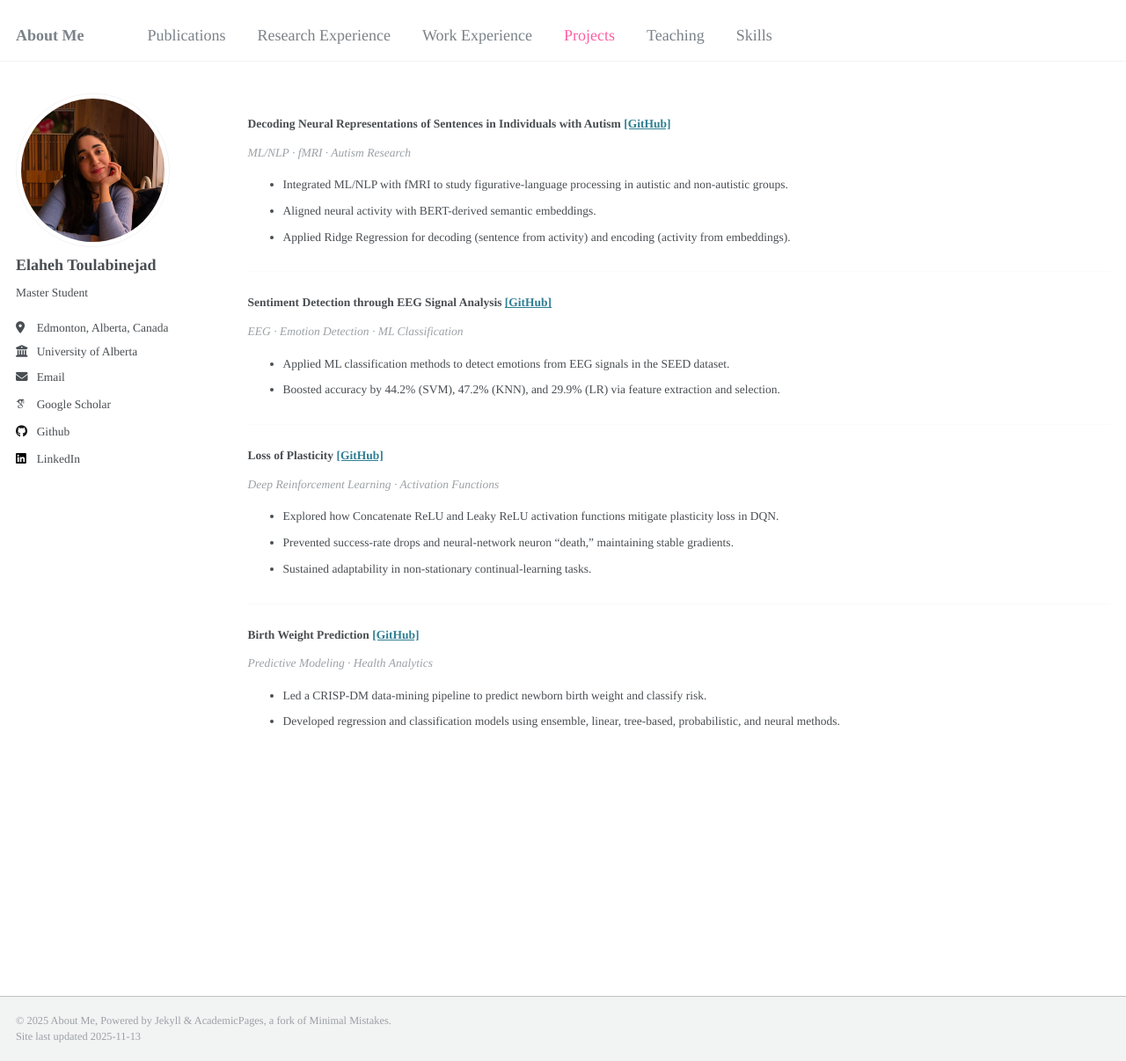
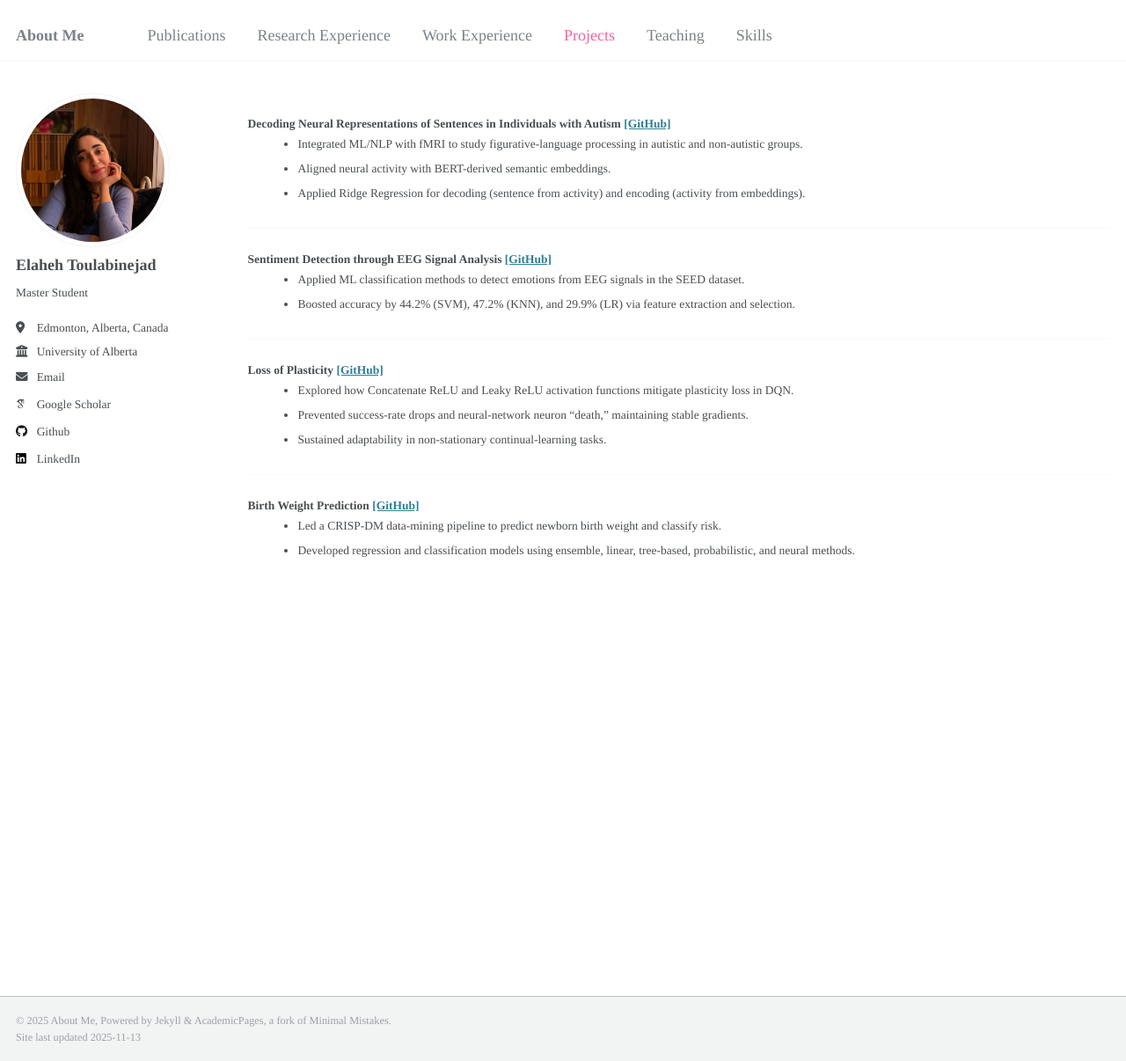
Before and after one commit to ellietoulabi/ellietoulabi.github.io, a Jekyll site: the page built from _pages/projects.md, in a window 1280 px wide and 1206 px high. Shown: the whole window at 88% size. Built offline with Jekyll 4.4.1, drawn with Linux system fonts in a browser that asks for light colours; some web fonts are replaced.

Commit message:
size; project link

```diff
--- a/_pages/projects.md
+++ b/_pages/projects.md
@@ -9,8 +9,8 @@
 
 <div class="projects-page">
   <section class="project">
-    <h3>Decoding Neural Representations of Sentences in Individuals with Autism <a href="https://github.com/" target="_blank" rel="noopener noreferrer">[GitHub]</a></h3>
-    <p class="projects-page__meta">ML/NLP · fMRI · Autism Research</p>
+    <h3>Decoding Neural Representations of Sentences in Individuals with Autism <a href="https://github.com/ellietoulabi/CMPUT605" target="_blank" rel="noopener noreferrer">[GitHub]</a></h3>
+    <!-- <p class="projects-page__meta">ML/NLP · fMRI · Autism Research</p> -->
     <ul>
       <li>Integrated ML/NLP with fMRI to study figurative-language processing in autistic and non-autistic groups.</li>
       <li>Aligned neural activity with BERT-derived semantic embeddings.</li>
@@ -19,8 +19,8 @@
   </section>
 
   <section class="project">
-    <h3>Sentiment Detection through EEG Signal Analysis <a href="https://github.com/" target="_blank" rel="noopener noreferrer">[GitHub]</a></h3>
-    <p class="projects-page__meta">EEG · Emotion Detection · ML Classification</p>
+    <h3>Sentiment Detection through EEG Signal Analysis <a href="https://github.com/ellietoulabi/eeg_emotion_detection" target="_blank" rel="noopener noreferrer">[GitHub]</a></h3>
+    <!-- <p class="projects-page__meta">EEG · Emotion Detection · ML Classification</p> -->
     <ul>
       <li>Applied ML classification methods to detect emotions from EEG signals in the SEED dataset.</li>
       <li>Boosted accuracy by 44.2% (SVM), 47.2% (KNN), and 29.9% (LR) via feature extraction and selection.</li>
@@ -28,8 +28,8 @@
   </section>
 
   <section class="project">
-    <h3>Loss of Plasticity <a href="https://github.com/" target="_blank" rel="noopener noreferrer">[GitHub]</a></h3>
-    <p class="projects-page__meta">Deep Reinforcement Learning · Activation Functions</p>
+    <h3>Loss of Plasticity <a href="https://github.com/ellietoulabi/Loss-of-Plasticity" target="_blank" rel="noopener noreferrer">[GitHub]</a></h3>
+    <!-- <p class="projects-page__meta">Deep Reinforcement Learning · Activation Functions</p> -->
     <ul>
       <li>Explored how Concatenate ReLU and Leaky ReLU activation functions mitigate plasticity loss in DQN.</li>
       <li>Prevented success-rate drops and neural-network neuron “death,” maintaining stable gradients.</li>
@@ -38,8 +38,8 @@
   </section>
 
   <section class="project">
-    <h3>Birth Weight Prediction <a href="https://github.com/" target="_blank" rel="noopener noreferrer">[GitHub]</a></h3>
-    <p class="projects-page__meta">Predictive Modeling · Health Analytics</p>
+    <h3>Birth Weight Prediction <a href="https://github.com/ellietoulabi/Weight-at-Birth-Prediction" target="_blank" rel="noopener noreferrer">[GitHub]</a></h3>
+    <!-- <p class="projects-page__meta">Predictive Modeling · Health Analytics</p> -->
     <ul>
       <li>Led a CRISP-DM data-mining pipeline to predict newborn birth weight and classify risk.</li>
       <li>Developed regression and classification models using ensemble, linear, tree-based, probabilistic, and neural methods.</li>
--- a/_sass/_page.scss
+++ b/_sass/_page.scss
@@ -401,7 +401,7 @@
 }
 
 .teaching-page {
-  font-size: 1em;
+  font-size: $type-size-6;
   line-height: 1.7;
 
   h4 {
@@ -410,7 +410,7 @@
   }
 
   p {
-    font-size: $type-size-6;
+    font-size: inherit;
     margin-bottom: 1em;
   }
 
@@ -457,6 +457,17 @@
     font-style: italic;
     margin-bottom: 0.5em;
     color: mix(#fff, $gray, 25%);
+    font-size: inherit;
+  }
+
+  ul {
+    margin: 0 0 1em 1.25em;
+    font-size: inherit;
+    line-height: inherit;
+  }
+
+  li {
+    margin-bottom: 0.4em;
   }
 }
 
@@ -483,6 +494,17 @@
     font-style: italic;
     margin-bottom: 0.5em;
     color: mix(#fff, $gray, 25%);
+    font-size: inherit;
+  }
+
+  ul {
+    margin: 0 0 1em 1.25em;
+    font-size: inherit;
+    line-height: inherit;
+  }
+
+  li {
+    margin-bottom: 0.4em;
   }
 }
 
@@ -495,6 +517,11 @@
     margin-bottom: 0.5em;
   }
 
+  p, ul {
+    font-size: inherit;
+    line-height: inherit;
+  }
+
   ul {
     margin: 0 0 1em 1.25em;
   }
```
